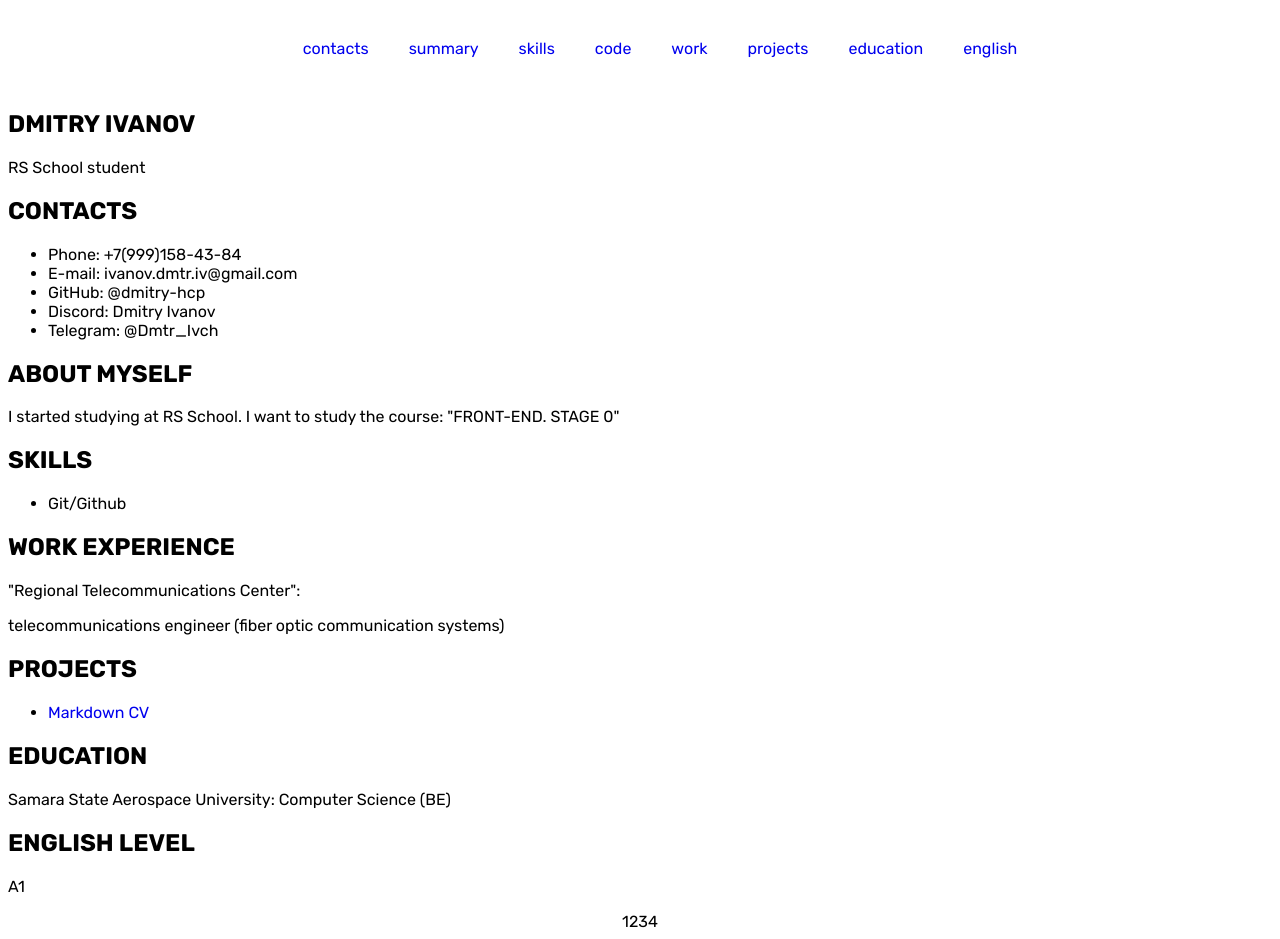
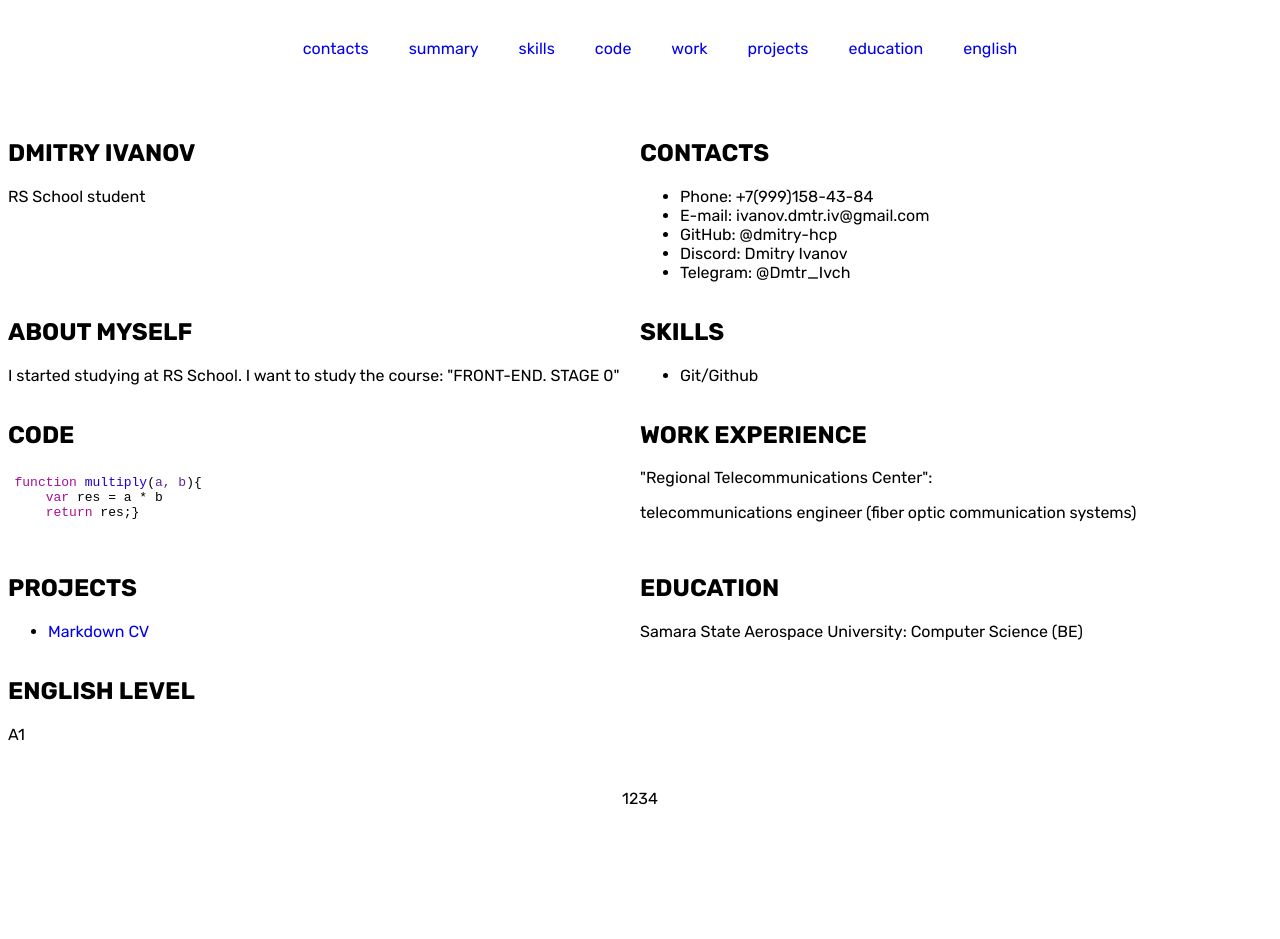
Before and after one commit to dmitry-hcp/rsschool-cv, a plain HTML site: page index.html in a window 1280 px wide. After the commit the page ends 816 px from the top, so only its background shows below. Drawn offline with Linux system fonts and the light colour scheme.

Commit message:
feat: add content

```diff
--- a/index.html
+++ b/index.html
@@ -28,6 +28,7 @@
         </header>
         <main class="main">
             <div class="container">
+                <div class="main-container">
                     <section class="section" id="profile">
                         <h1><section-title class="name">DMITRY IVANOV</section-title></h1>
                         <p>
@@ -44,7 +45,6 @@
                                 <li>Telegram: @Dmtr_Ivch</li>
                             </ul>
                     </section>
-            </section>
                 <section class="section" id="summary">
                     <h2><section-title class="work">ABOUT MYSELF</h2>
                         <p>I started studying at <span>RS School</span>. I want to study the course: "FRONT-END. STAGE 0"</p>
@@ -56,7 +56,11 @@
                             </ul>
                     </section>
                     <section class="section" id="code">
-
+                        <h2><sectiaom-title class="code">CODE</h2>
+                            <pre class="hljs" style="display: block; overflow-x: auto; padding: 0.5em; background: rgb(255, 255, 255); color: rgb(0, 0, 0);"><span class="hljs-function"><span class="hljs-keyword" style="color: rgb(170, 13, 145);">function</span> <span class="hljs-title" style="color: rgb(28, 0, 207);">multiply</span>(<span class="hljs-params" style="color: rgb(92, 38, 153);">a, b</span>)</span>{
+    <span class="hljs-keyword" style="color: rgb(170, 13, 145);">var</span> res = a * b
+    <span class="hljs-keyword" style="color: rgb(170, 13, 145);">return</span> res;}
+                            </pre>
                     </section>
                     <section class="section" id="work">
                         <h2><section-title class="work">WORK EXPERIENCE</h2>
@@ -77,7 +81,7 @@
                         <h2><section-title class="work">ENGLISH LEVEL</h2>
                             <p>A1</p>
                     </section>
-
+                </div>
             </div>
         </main>
         <footer class="footer">
--- a/style.css
+++ b/style.css
@@ -1,6 +1,11 @@
 @font-face {
     font-family: 'Rubik';
     src: url(assets/fonts/Rubik-VariableFont_wght.ttf);
+}
+@media (max-width: 768px) {
+    .section {
+        width: 100%;
+    }
 }
 * {
     box-sizing: border-box;
@@ -32,6 +37,13 @@ html {
     /* max-width: 1440px; */
     margin: 0;
 }
+.main-container {
+    display: flex;
+    flex-wrap: wrap;
+}
+.section {
+    width: 50%;
+}
 .nav-list {
     display: flex;
     justify-content: center;
```
Lines whose indentation alone changed are shown as unchanged.
